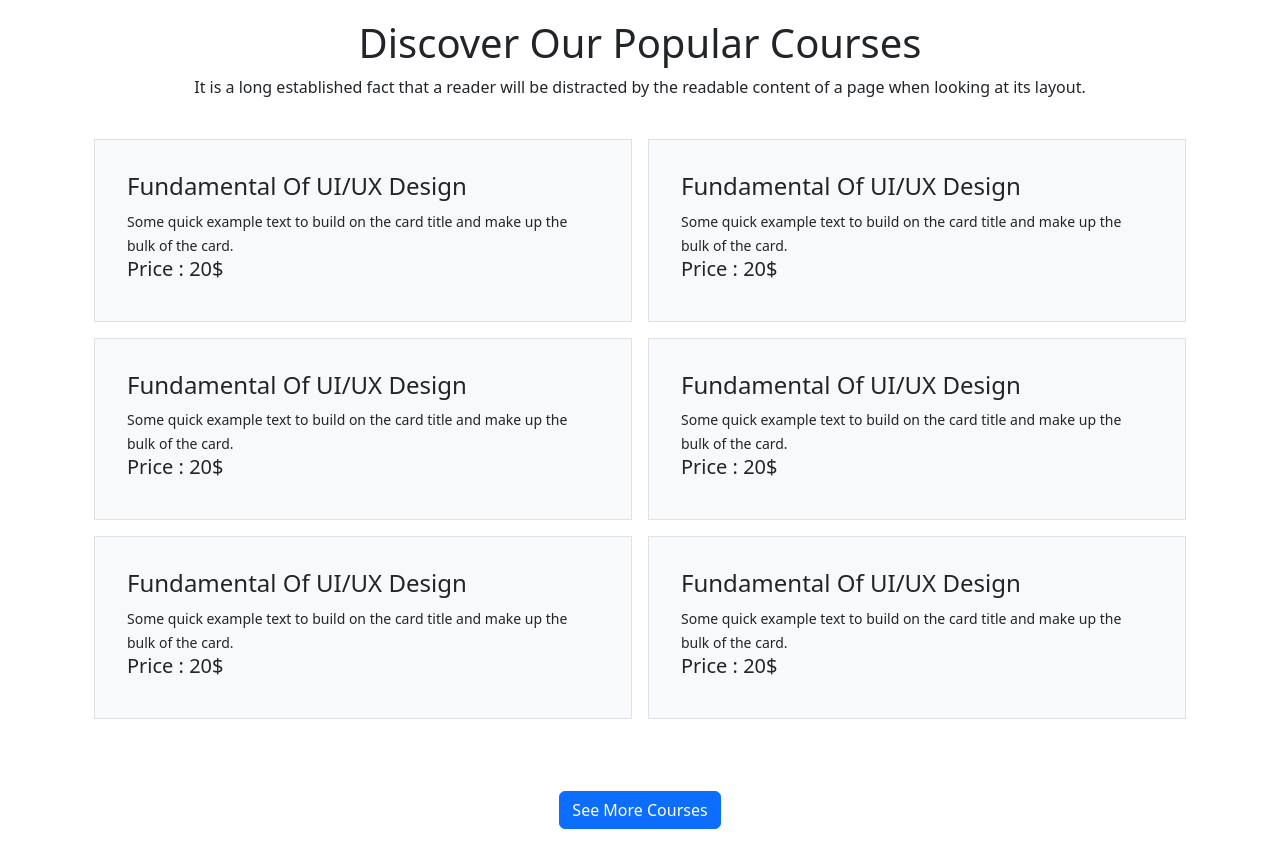
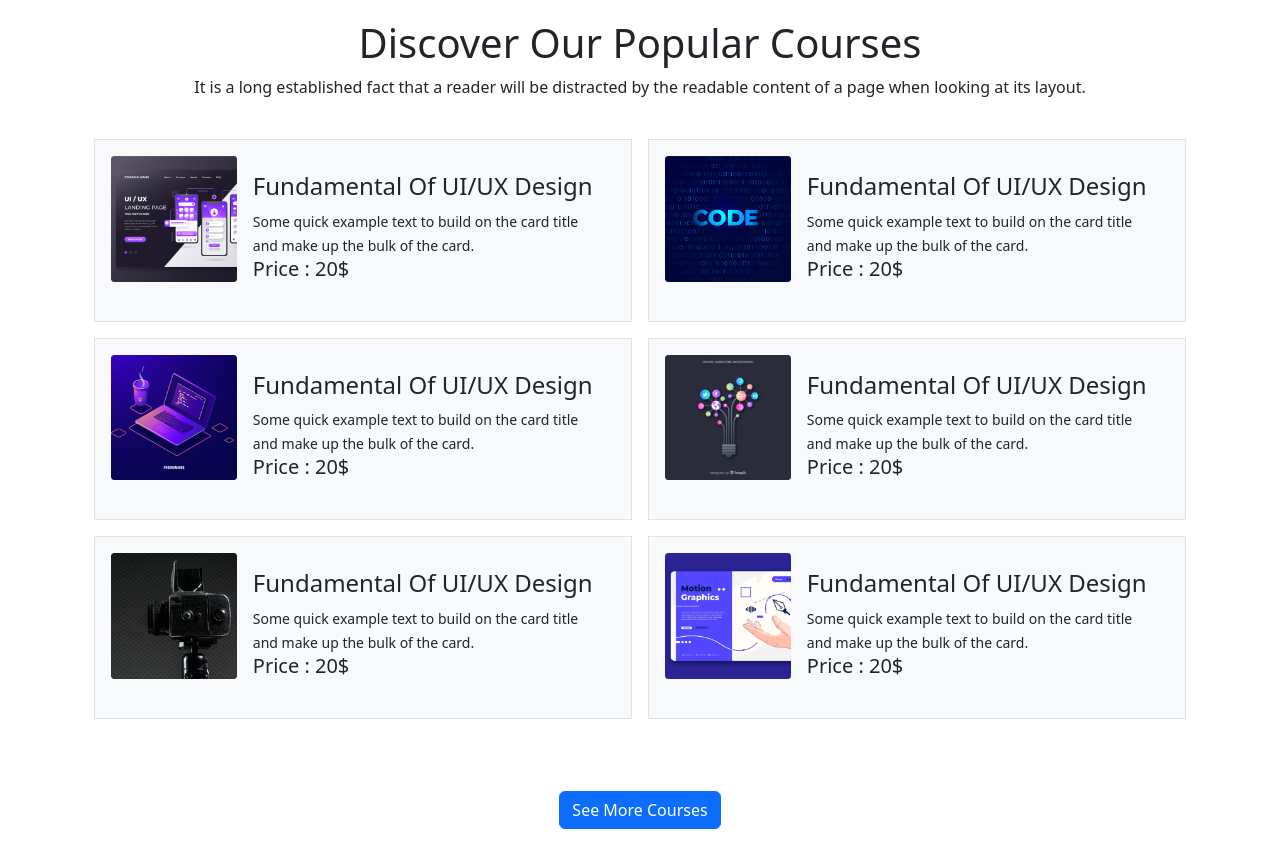
Before and after one commit to Rasel91/Bootstrap-resposive-tutorial, a plain HTML site: page index.html in a window 1280 px wide. Shown: the part 714-1582 px from the top of the page. Drawn offline with nearby package versions, Linux system fonts and the light colour scheme; the site is published under a folder, as on GitHub Pages, so addresses that start at the root find nothing.

Commit message:
course image add

```diff
--- a/index.html
+++ b/index.html
@@ -125,7 +125,7 @@
                                 <h5>Price : 20$</h5>
                             </div>
                             <div>
-                                <img src="/images/course/course-1.png" alt="">
+                                <img src="images/course/course-1.png" alt="">
                             </div>
                         </div>
                     </div>
@@ -139,7 +139,7 @@
                                 <h5>Price : 20$</h5>
                             </div>
                             <div>
-                                <img src="/images/course/course-2.png" alt="">
+                                <img src="images/course/course-2.png" alt="">
                             </div>
                         </div>
                     </div>
@@ -153,7 +153,7 @@
                                 <h5>Price : 20$</h5>
                             </div>
                             <div>
-                                <img src="/images/course/course-3.png" alt="">
+                                <img src="images/course/course-3.png" alt="">
                             </div>
                         </div>
                     </div>
@@ -167,7 +167,7 @@
                                 <h5>Price : 20$</h5>
                             </div>
                             <div>
-                                <img src="/images/course/course-4.png" alt="">
+                                <img src="images/course/course-4.png" alt="">
                             </div>
                         </div>
                     </div>
@@ -181,7 +181,7 @@
                                 <h5>Price : 20$</h5>
                             </div>
                             <div>
-                                <img src="/images/course/course-5.png" alt="">
+                                <img src="images/course/course-5.png" alt="">
                             </div>
                         </div>
                     </div>
@@ -195,7 +195,7 @@
                                 <h5>Price : 20$</h5>
                             </div>
                             <div>
-                                <img src="/images/course/course-6.png" alt="">
+                                <img src="images/course/course-6.png" alt="">
                             </div>
                         </div>
                     </div>
```
